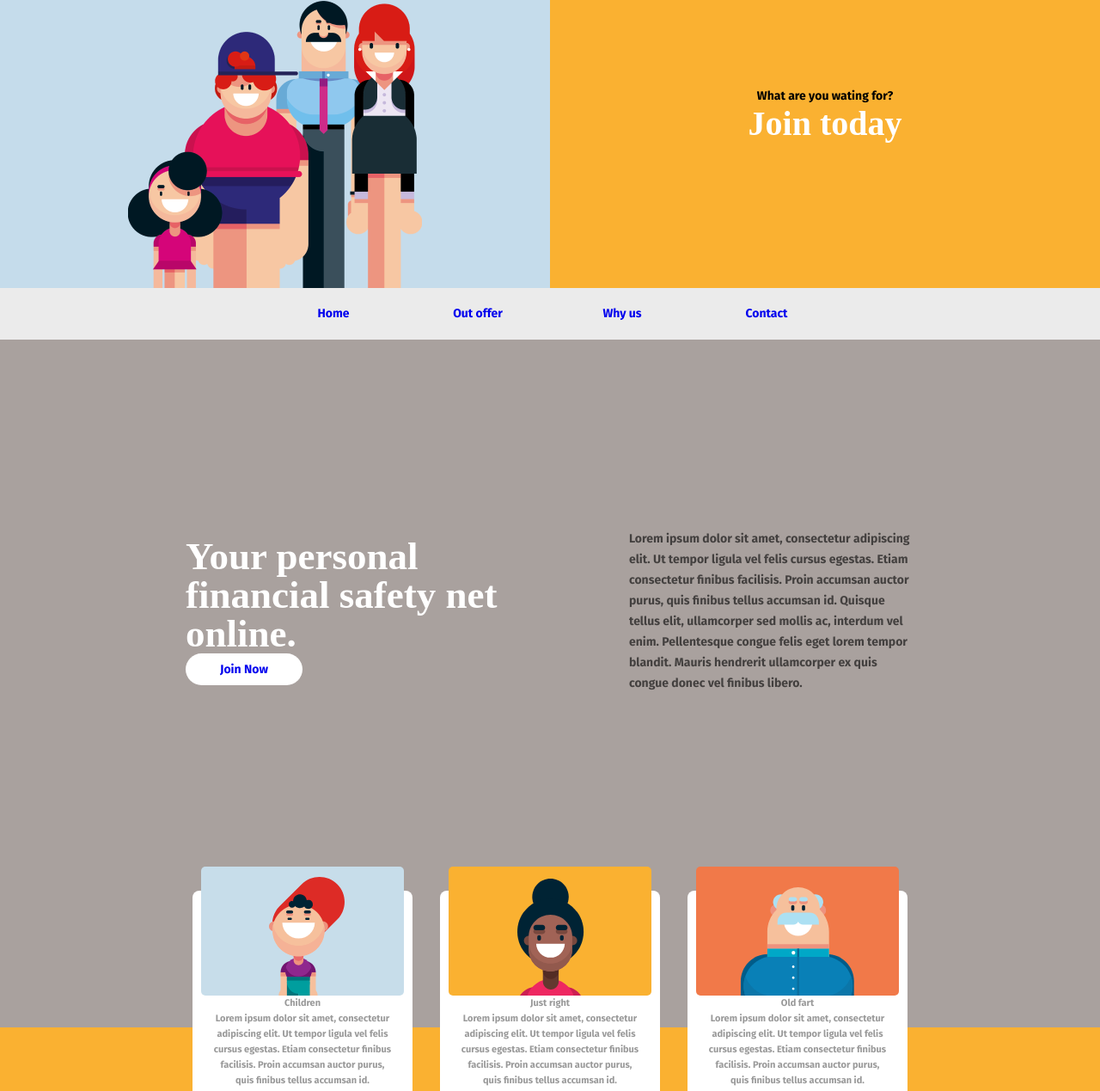
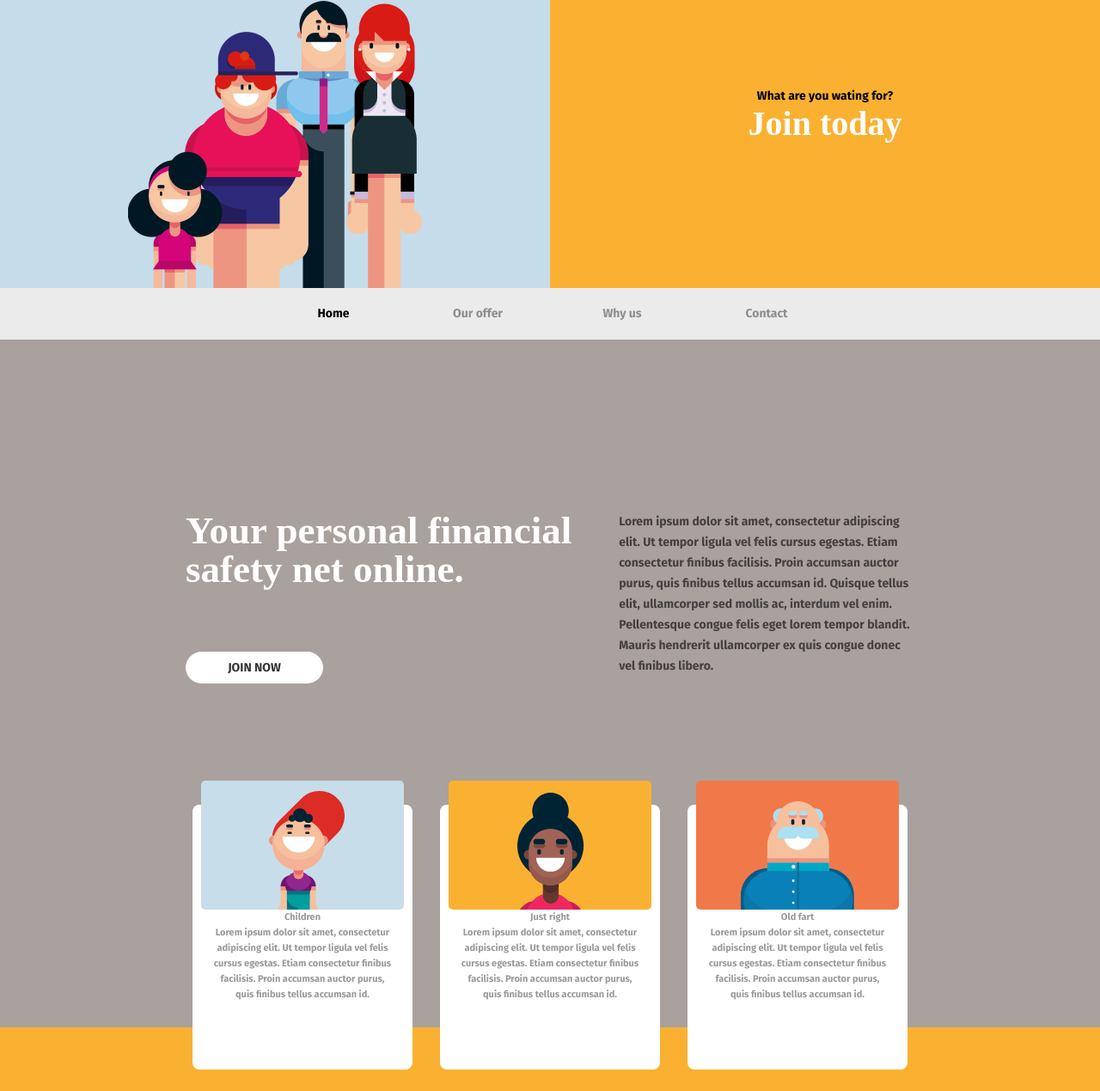
Before and after one commit to LexxUtopia/insurance_grid, a plain HTML site: page index.html in a window 1280 px wide. Shown: the part 465-1734 px from the top of the page at 86% size. Drawn offline with Linux system fonts and the light colour scheme; a web font is replaced by a local one.

Commit message:
Added arrow on pageup

```diff
--- a/index.html
+++ b/index.html
@@ -39,8 +39,8 @@
         </section>
         <nav class="nav">
             <ul class="nav-list">
-                <li><a href="#" class="nav-list-link">Home</a></li>
-                <li><a href="#" class="nav-list-link">Out offer</a></li>
+                <li><a href="#" class="nav-list-link nav-list-link-current">Home</a></li>
+                <li><a href="#" class="nav-list-link">Our offer</a></li>
                 <li><a href="#" class="nav-list-link">Why us</a></li>
                 <li><a href="#" class="nav-list-link">Contact</a></li>
             </ul>
--- a/style/common.css
+++ b/style/common.css
@@ -27,6 +27,7 @@ body {
 
 a {
     text-decoration-line: none;
+    color: rgba(0, 0, 0, 0.8);
 }
 
 h1, h2 {
@@ -52,6 +53,15 @@ h2 {
 
 .bg-orange {
     background: var(--orange);
+}
+
+.join-bttn {
+    padding: 10px 40px;
+    width: 160px;
+    border-radius: 20px 20px;
+    text-align: center;
+    background-color: #fff;
+    text-transform: uppercase;
 }
 
 .flex {
--- a/style/footer.css
+++ b/style/footer.css
@@ -21,10 +21,18 @@
     }
 
     .pageup-link {
-        display: inline-block;
+        display: block;
         width: 100%;
         height: 68px;
         font-size: 17px;
         color: 0,0,0,0.7;
     }
+
+    .pageup-link::before {
+        display: block;
+        height: 0;
+        content: url('/images/arrow.svg');
+        position: relative;
+        bottom: 14px;
+    }
 }
--- a/style/header.css
+++ b/style/header.css
@@ -18,13 +18,6 @@
     padding-bottom: 24px;
 }
 
-.join-bttn {
-    padding: 10px 40px;
-    width: 140px;
-    border-radius: 20px 20px;
-    background-color: #fff;
-}
-
 @media (min-width: 900px) {
     .header {
         height: calc(100vh - 60px);
--- a/style/main.css
+++ b/style/main.css
@@ -206,7 +206,10 @@
         display: grid;
         grid: 1fr 1fr 1fr / auto auto;
         padding: 200px;
-        height: 800px;
+    }
+
+    .main-content-item {
+        padding: 0;
     }
 
     .main-content-item-a {
@@ -215,16 +218,22 @@
     }
 
     .main-content-item-b {
-        display: block;
+        display: flex;
         grid-column: 1 / 2;
         grid-row: 2 / 3;
+        height: 100px;
+    }
+
+    .main-content-item-b a {
+        align-self: flex-end;
     }
 
     .main-content-item-c {
         grid-column: 2 / 3;
         grid-row: 1 / 3;
-        padding-left: 100px;
+        padding-left: 10%;
         line-height: 24px;
+        height: 100%;
         color: var(--blackershadow);
     }
 
--- a/style/nav.css
+++ b/style/nav.css
@@ -20,5 +20,10 @@
         height: 60px;
         text-align: center;
         line-height: 60px;
+        color: var(--blackshadow);
+    }
+
+    .nav-list-link-current {
+        color: #000;
     }
 }
```
Also changed, not shown: images/arrow.svg (added).
